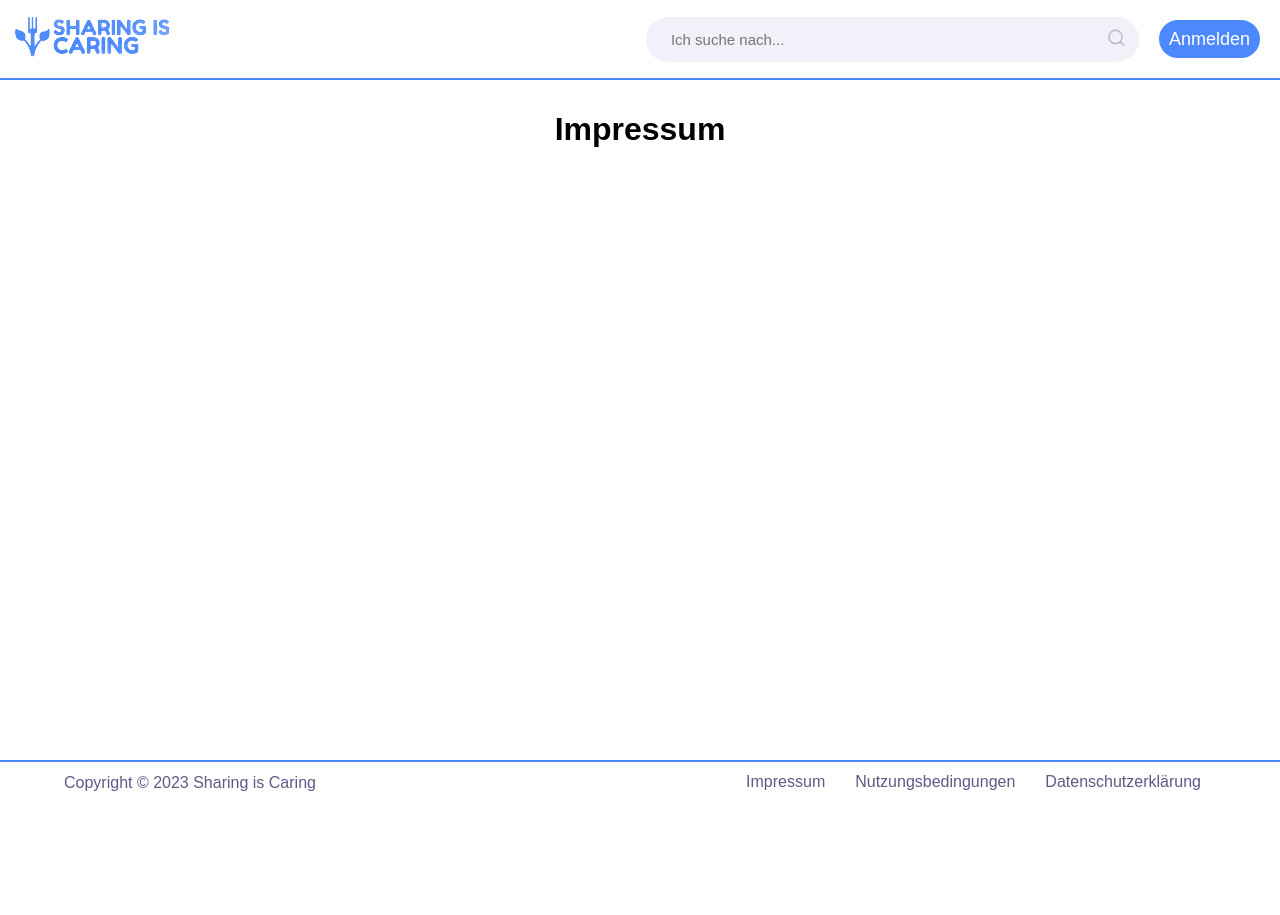
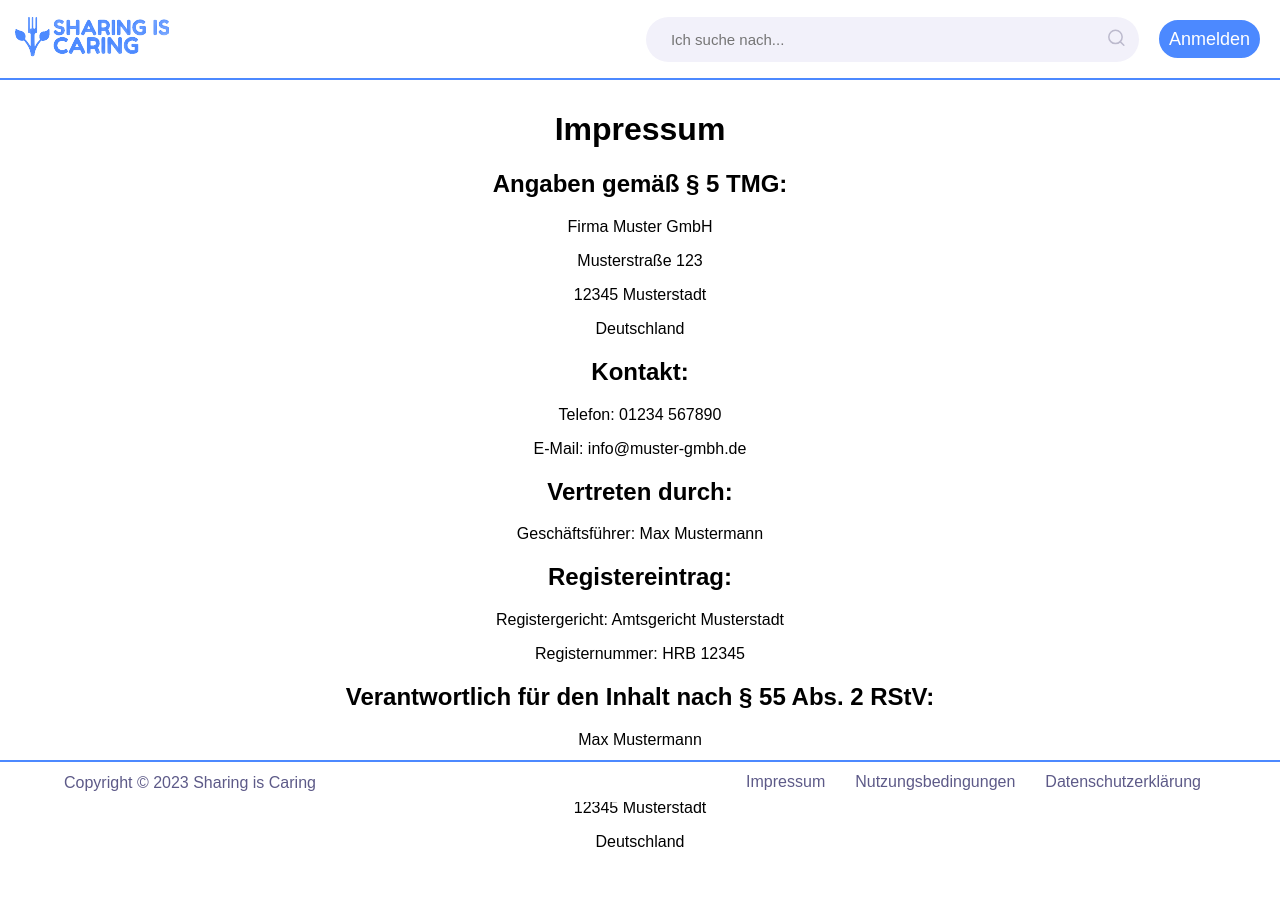
Before and after one commit to kjell5317/sharing-is-caring, a PHP site: page /impressum.php in a window 1280 px wide. Before the commit the page ends 791 px from the top, so only its background shows below. Run offline with PHP 8.4, Linux system fonts and the light colour scheme; data comes from the database, SQL or seed files in the repository.

Commit message:
last Changes Css still weird

```diff
--- a/Nutzungsbedingungen.php
+++ b/Nutzungsbedingungen.php
@@ -12,7 +12,7 @@
 	<body>
 		<?php include "components/header.php"; ?>
 		<main class="main">
-		<h1>Nutzungsbedingungen für Sharing is Caring</h1>
+		<h1>Nutzungsbedingungen für Sharing-is-Caring</h1>
 
 			<h2>1. Geltungsbereich</h2>
 				<p>Durch die Nutzung dieser Food-Sharing-Website erklären Sie sich mit den folgenden Nutzungsbedingungen einverstanden.
--- a/impressum.php
+++ b/impressum.php
@@ -5,6 +5,7 @@
     <meta http-equiv="X-UA-Compatible" content="IE=edge" />
     <meta name="viewport" content="width=device-width, initial-scale=1.0" />
     <link rel="stylesheet" href="css/global.css" />
+    <link rel="stylesheet"href="css/datenschutzerklärung.css" />
     <link rel="icon" type="image/svg" href="assets/favicon.svg" />
     <title>Impressum</title>
   </head>
@@ -12,6 +13,29 @@
     <?php include "components/header.php"; ?>
     <main>
       <h1>Impressum</h1>
+
+        <h2>Angaben gemäß § 5 TMG:</h2>
+          <p>Firma Muster GmbH</p>
+          <p>Musterstraße 123</p>
+          <p>12345 Musterstadt</p>
+          <p>Deutschland</p>
+
+        <h2>Kontakt:</h2>
+          <p>Telefon: 01234 567890</p>
+          <p>E-Mail: info@muster-gmbh.de</p>
+
+        <h2>Vertreten durch:</h2>
+         <p>Geschäftsführer: Max Mustermann</p>
+
+        <h2>Registereintrag:</h2>
+        <p>Registergericht: Amtsgericht Musterstadt</p>
+        <p>Registernummer: HRB 12345</p>
+
+        <h2>Verantwortlich für den Inhalt nach § 55 Abs. 2 RStV:</h2>
+          <p>Max Mustermann</p>
+          <p>Musterstraße 123</p>
+          <p>12345 Musterstadt</p>
+          <p>Deutschland</p>
     </main>
     <?php include "components/footer.php"; ?>
   </body>
--- a/logic/UserManagement.php
+++ b/logic/UserManagement.php
@@ -14,7 +14,7 @@ if ($_SERVER['REQUEST_METHOD'] === 'POST') {
     /*
      * Anfrage ist eine Registrierung
      */
-    if (isset($_POST['register'])) {
+    if (isset($_POST['register']) && isset($_POST['TOS'])) {
         $email = $_POST['email'] ?? '';
         $password = $_POST['password'] ?? '';
         $repassword = $_POST['repassword'] ?? '';
--- a/registrierung.php
+++ b/registrierung.php
@@ -30,8 +30,10 @@
 				aria-label="Password" />
 			<input type="password" id="repassword" name="repassword" required placeholder="Passwort widerholen"
 				aria-label="Repeat password" />
-			<input type="checkbox" id="TOS" name="TOS" value="TOS">
-      			<label for="TOS" > Ich akzeptiere die Nutzungsbedingungen und Datenschutzerklärung</label> <br>
+			<div class="ToS">
+				<input type="checkbox" id="TOS" name="TOS" value="TOS">
+					<label for="TOS" > Ich akzeptiere die Nutzungsbedingungen und Datenschutzerklärung</label> <br>
+			</div>
 			<input type="submit" value="Registrieren" class="accent" />
 		</form>
 	</main>
```
Also changed, not shown: css/anmeldung.css (+15 -0 lines).
